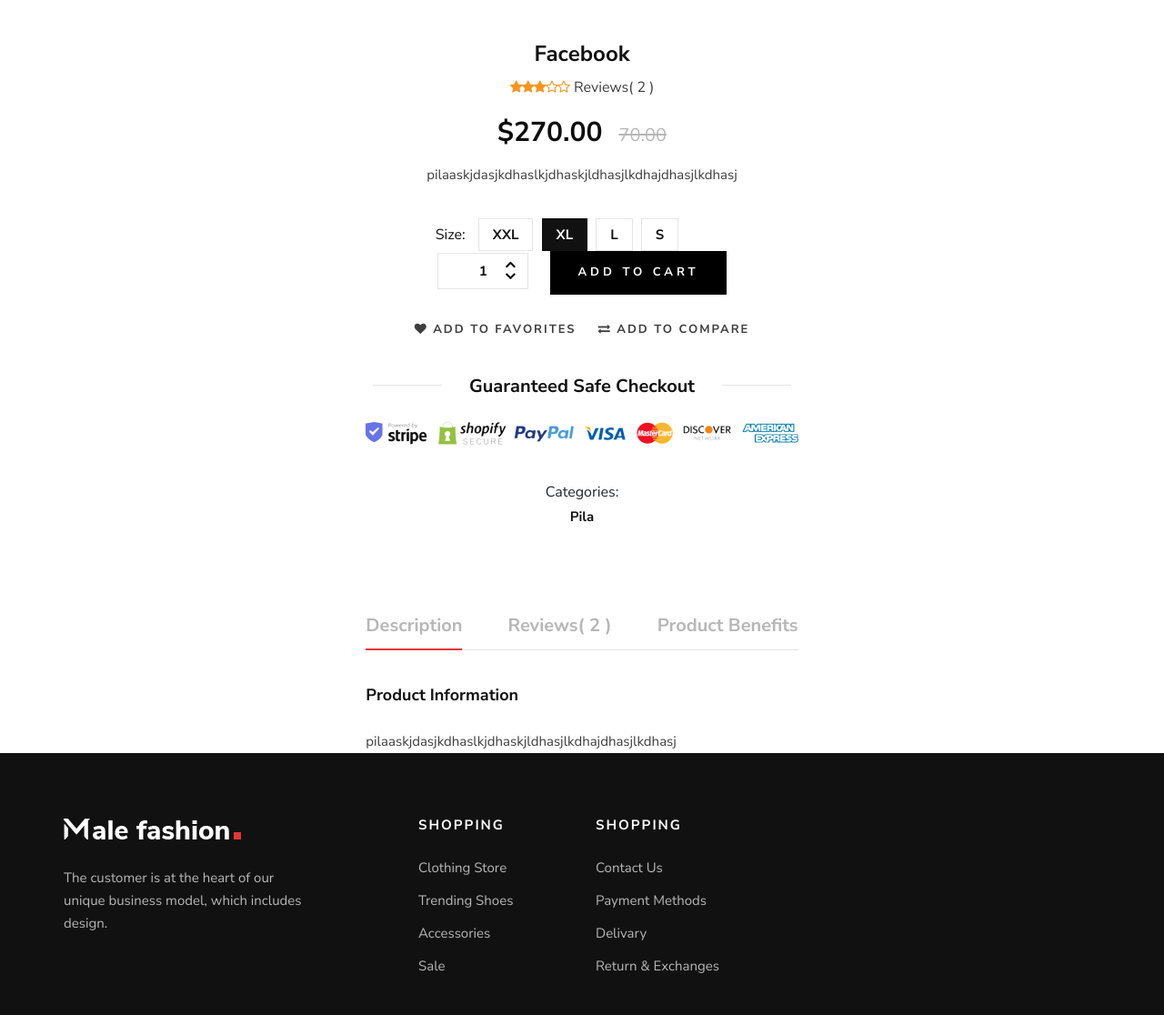
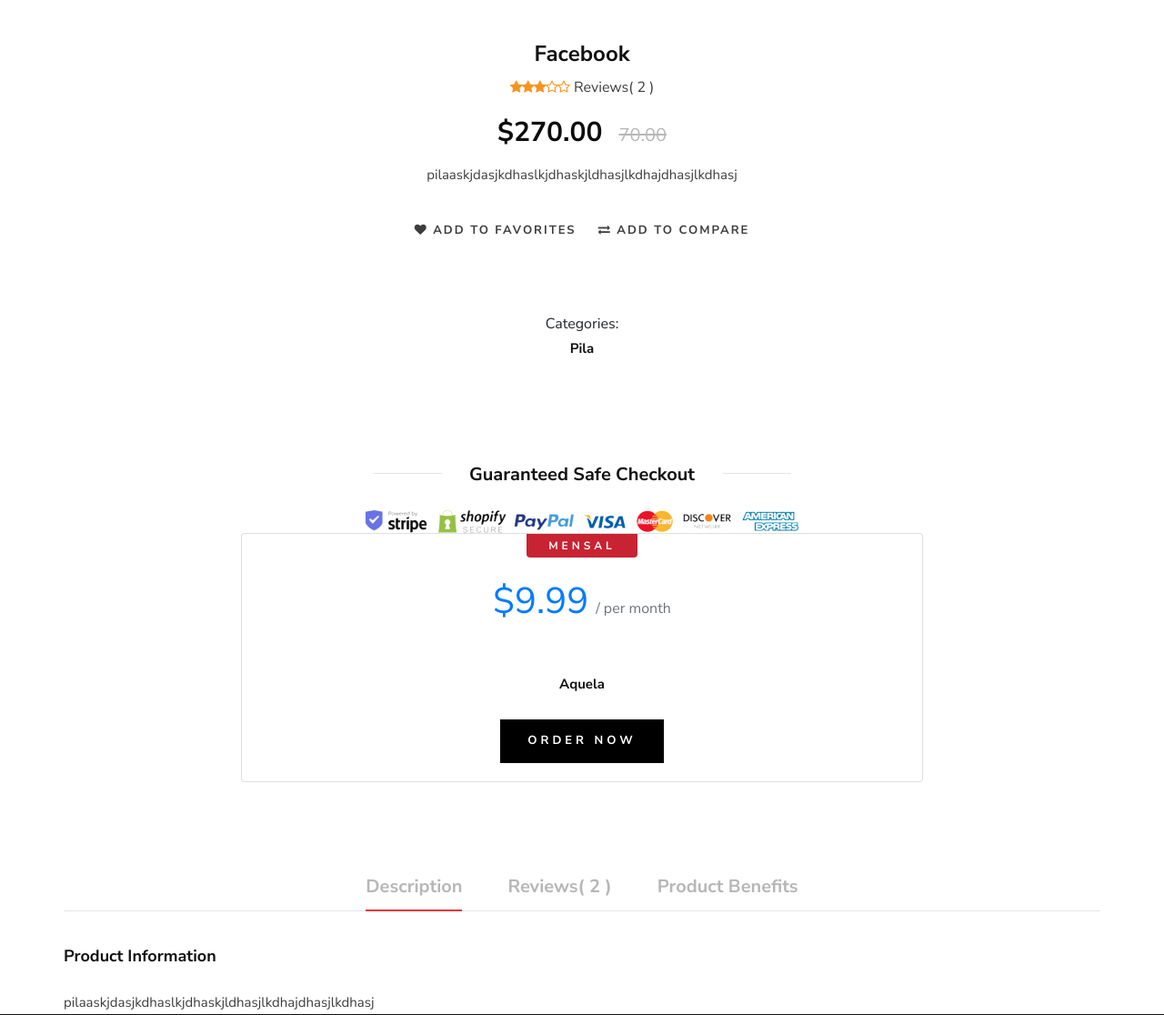
Before and after one commit to hugofpaiva/tpw-p1, a Django app: page /shop/product/1/ in a window 1280 px wide. Shown: the part 814-1930 px from the top of the page at 91% size. Run offline with Django 3.2, Linux system fonts and the light colour scheme; data comes from the database, SQL or seed files in the repository; some libraries are stand-ins or nearby versions.

Commit message:
Forgot to push my changes in proddetails

```diff
--- a/webproj/app/templates/productdetails.html
+++ b/webproj/app/templates/productdetails.html
@@ -81,38 +81,14 @@
                             </div>
                             <h3>$270.00 <span>70.00</span></h3>
                             <p>{{ prod.description }}</p>
-                            <div class="product__details__option">
-                                <div class="product__details__option__size">
-                                    <span>Size:</span>
-                                    <label for="xxl">xxl
-                                        <input type="radio" id="xxl">
-                                    </label>
-                                    <label class="active" for="xl">xl
-                                        <input type="radio" id="xl">
-                                    </label>
-                                    <label for="l">l
-                                        <input type="radio" id="l">
-                                    </label>
-                                    <label for="sm">s
-                                        <input type="radio" id="sm">
-                                    </label>
-                                </div
-                            </div>
-                            <div class="product__details__cart__option">
-                                <div class="quantity">
-                                    <div class="pro-qty">
-                                        <input type="text" value="1">
-                                    </div>
-                                </div>
-                                <a href="#" class="primary-btn">add to cart</a>
-                            </div>
+
+
                             <div class="product__details__btns__option">
                                 <a href="#"><i class="fa fa-heart"></i> add to Favorites</a>
                                 <a href="#"><i class="fa fa-exchange"></i> Add To Compare</a>
                             </div>
                             <div class="product__details__last__option">
-                                <h5><span>Guaranteed Safe Checkout</span></h5>
-                                <img src="img/shop-details/details-payment.png" alt="">
+                            <div style="padding-bottom: 15%">
                                 <ul>
                                     <span>Categories:</span>
                                     {% for cat in prod.category.all %}
@@ -120,9 +96,53 @@
                                     {% endfor %}
                                 </ul>
                             </div>
+                             <h5><span>Guaranteed Safe Checkout</span></h5>
+                                <img src="img/shop-details/details-payment.png" alt="">
+                            {% if prodbenefs %}
+                                 <div class="pricing card-deck flex-column flex-md-row mb-3 ">
+
+                                {% for plan in plans %}
+                                     <div class="card card-pricing text-center px-3 mb-4">
+                                        <span class="primary-btn w-60 mx-auto rounded-bottom px-4 py-1"  style="background: #c82333;font-size: 12px">{{ plan.plan_type }}</span>
+                                        <div class="bg-transparent card-header pt-4 border-0">
+                                            <h1 class="h1 font-weight-normal text-primary text-center mb-0" data-pricing-value="60">$<span class="price">{{ plan.price }}</span><span class="h6 text-muted ml-2">/ per month</span></h1>
+                                        </div>
+                                        <div class="card-body pt-0">
+                                            <ul class="list-unstyled mb-4">
+                                                <li>{{ plan.feature }}</li>
+                                            </ul>
+                                            <a href="#" class="primary-btn">Order now</a>
+                                        </div>
+                                    </div>
+                                 {% endfor %}
+
+                                </div>
+                             {% else %}
+                                <div class="pricing card-deck flex-column flex-md-row mb-3 ">
+                                    <div class="card card-pricing text-center px-3 mb-4">
+                                        <span class="primary-btn w-60 mx-auto rounded-bottom px-4 py-1"  style="background: #c82333;font-size: 12px">Normal</span>
+                                        <div class="bg-transparent card-header pt-4 border-0">
+                                            <h1 class="h1 font-weight-normal text-primary text-center mb-0" data-pricing-value="60">$<span class="price">12</span><span class="h6 text-muted ml-2">/ per month</span></h1>
+                                        </div>
+                                        <div class="card-body pt-0">
+                                            <ul class="list-unstyled mb-4">
+                                                <li>Up to 5 users</li>
+                                                <li>Basic support on Github</li>
+                                                <li>Monthly updates</li>
+                                                <li>Free cancelation</li>
+                                            </ul>
+                                            <a href="#" class="primary-btn">Order now</a>
+                                        </div>
+                                    </div>
+
+                                </div>
+                            {% endif %}
+
+                            </div>
                         </div>
                     </div>
                 </div>
+
                 <div class="row">
                     <div class="col-lg-12">
                         <div class="product__details__tab">
@@ -187,7 +207,7 @@
                                             </div>
                                         {% endfor %}
                                         {% else %}
-                                        <h3 class="text-center">There are no Reviews for this Product!</h3>
+                                        <h4 class="text-center">There are no Reviews for this Product!</h4>
                                         {% endif %}
                                     </div>
                                 </div>
@@ -201,7 +221,7 @@
                                         </div>
                                         {% endfor %}
                                         {% else %}
-                                        <p>The Developer hasn't defined any benefit for this app!</p>
+                                        <h4 class="text-center">The Developer hasn't defined any benefit for this app!</h4>
                                         {% endif %}
                                     </div>
                                 </div>
--- a/webproj/app/views.py
+++ b/webproj/app/views.py
@@ -175,11 +175,17 @@
     product.nStars = range(int(product.rate))
     product.nEmptyStars = range(5 - int(product.rate))
     productbenefits=Prod_Benefits.objects.filter(product=product)
+    pricing=Product_Pricing_Plan.objects.filter(product=product)
     categories=product.category.all()
     print(categories)
     ##except:
         ##return HttpResponseNotFound('<h1>Page not found</h1>')
-    return render(request,'productdetails.html',{'prod':product, 'revs':reviews, 'prodbenefs':productbenefits})
+    return render(request,'productdetails.html',{'prod':product, 'revs':reviews, 'prodbenefs':productbenefits, 'plans':pricing})
+
+
+
+
+
 
 
 def accountDetails(request):
```
